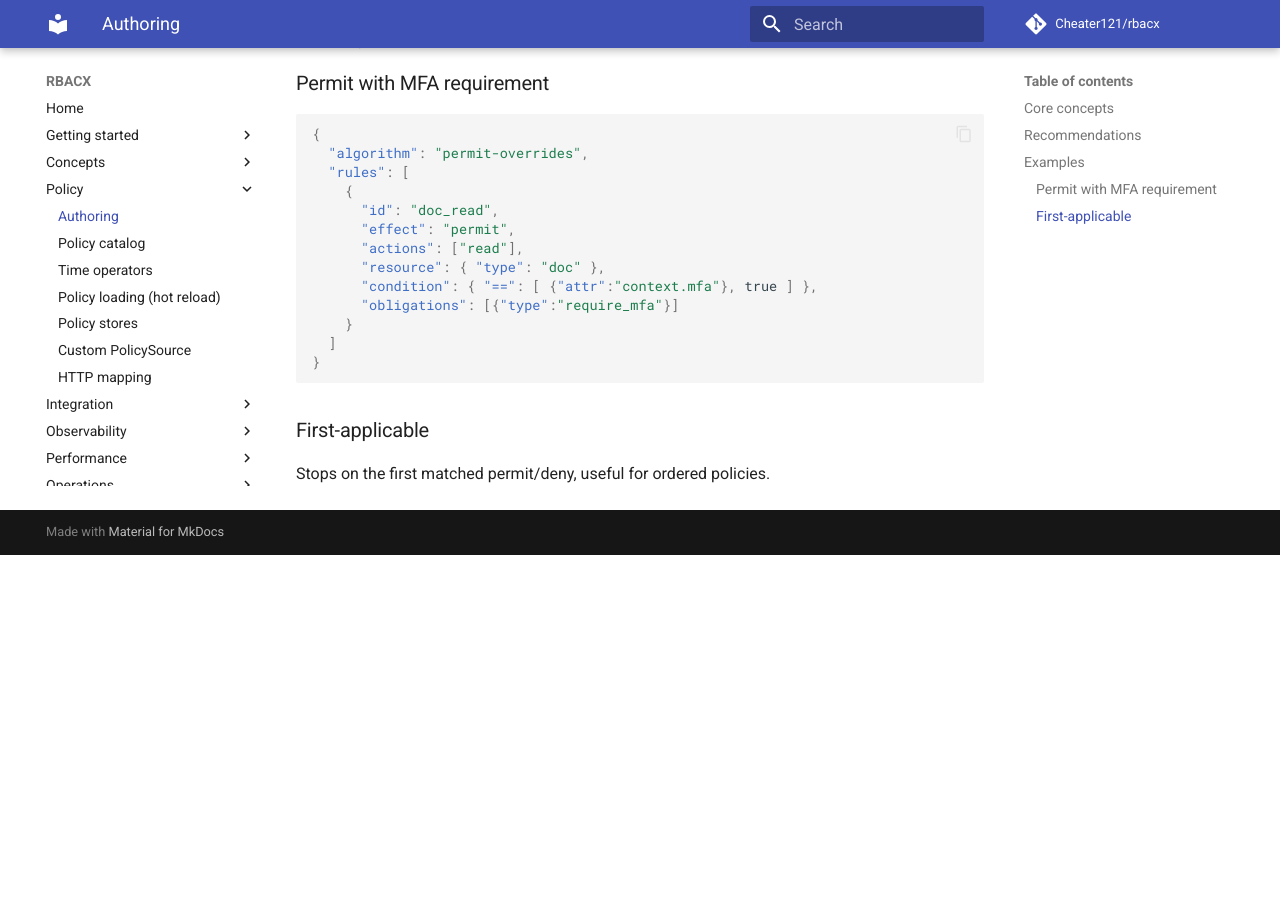
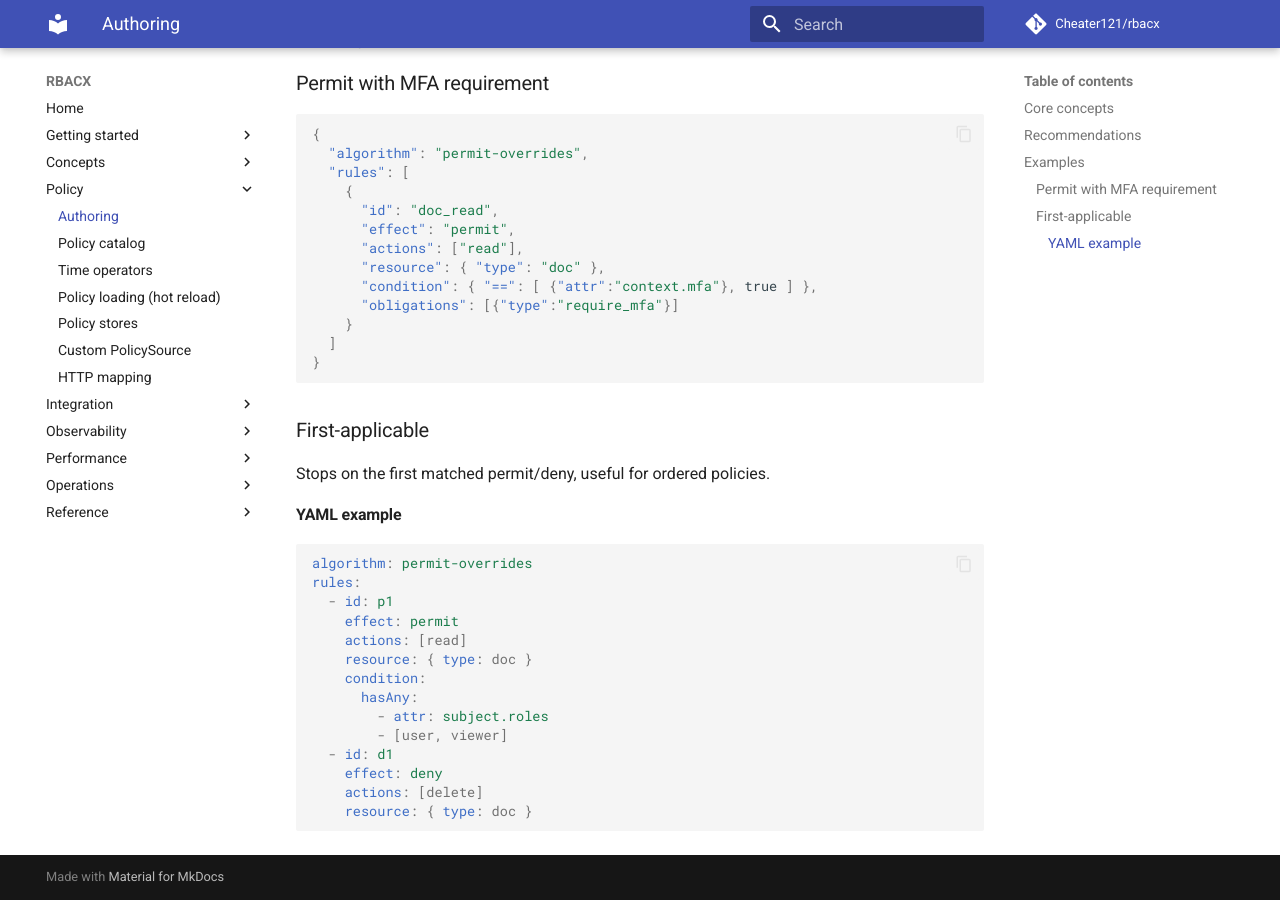
Before and after one commit to Cheater121/rbacx, an MkDocs documentation site: the page built from docs/policy_authoring.md, in a window 1280 px wide and 900 px high, scrolled down 773 px. Built offline with MkDocs 1.6.1 and Material for MkDocs 9.7.7, drawn with Linux system fonts in a browser that asks for light colours; comment, search, counter and statistics services are not loaded; before the commit the page ends 1328 px from its top, so only the background shows below that.

Commit message:
feat(docs): update docs by yaml support

````diff
--- a/docs/policy_authoring.md
+++ b/docs/policy_authoring.md
@@ -37,3 +37,22 @@ This guide outlines how to write clear and maintainable RBAC/ABAC policies.
 
 ### First-applicable
 Stops on the first matched permit/deny, useful for ordered policies.
+
+#### YAML example
+
+```yaml
+algorithm: permit-overrides
+rules:
+  - id: p1
+    effect: permit
+    actions: [read]
+    resource: { type: doc }
+    condition:
+      hasAny:
+        - attr: subject.roles
+        - [user, viewer]
+  - id: d1
+    effect: deny
+    actions: [delete]
+    resource: { type: doc }
+```
````
Also changed, not shown: docs/api.md (+11 -0 lines), docs/try_examples.md (+10 -0 lines), 2 other files.
